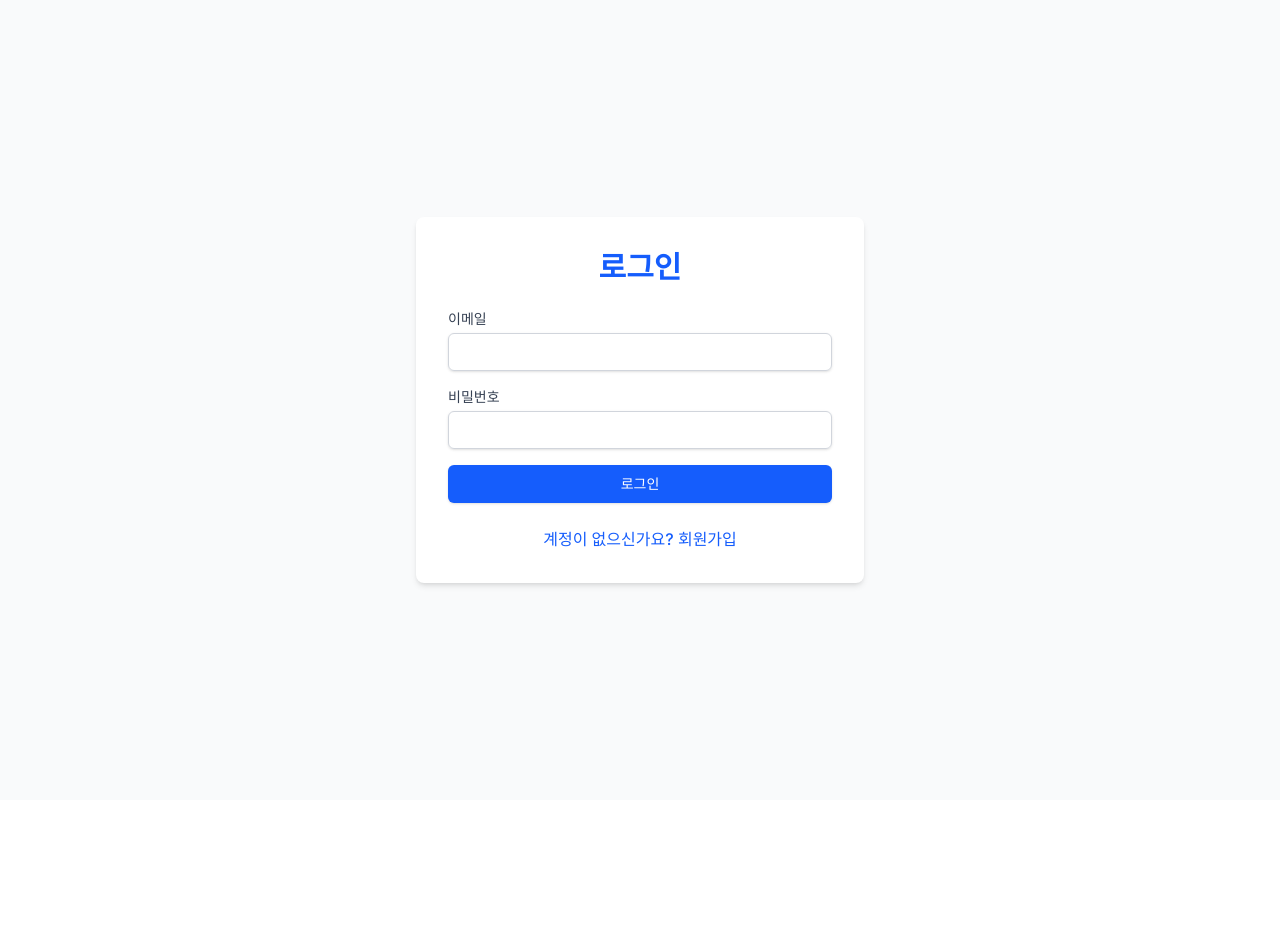
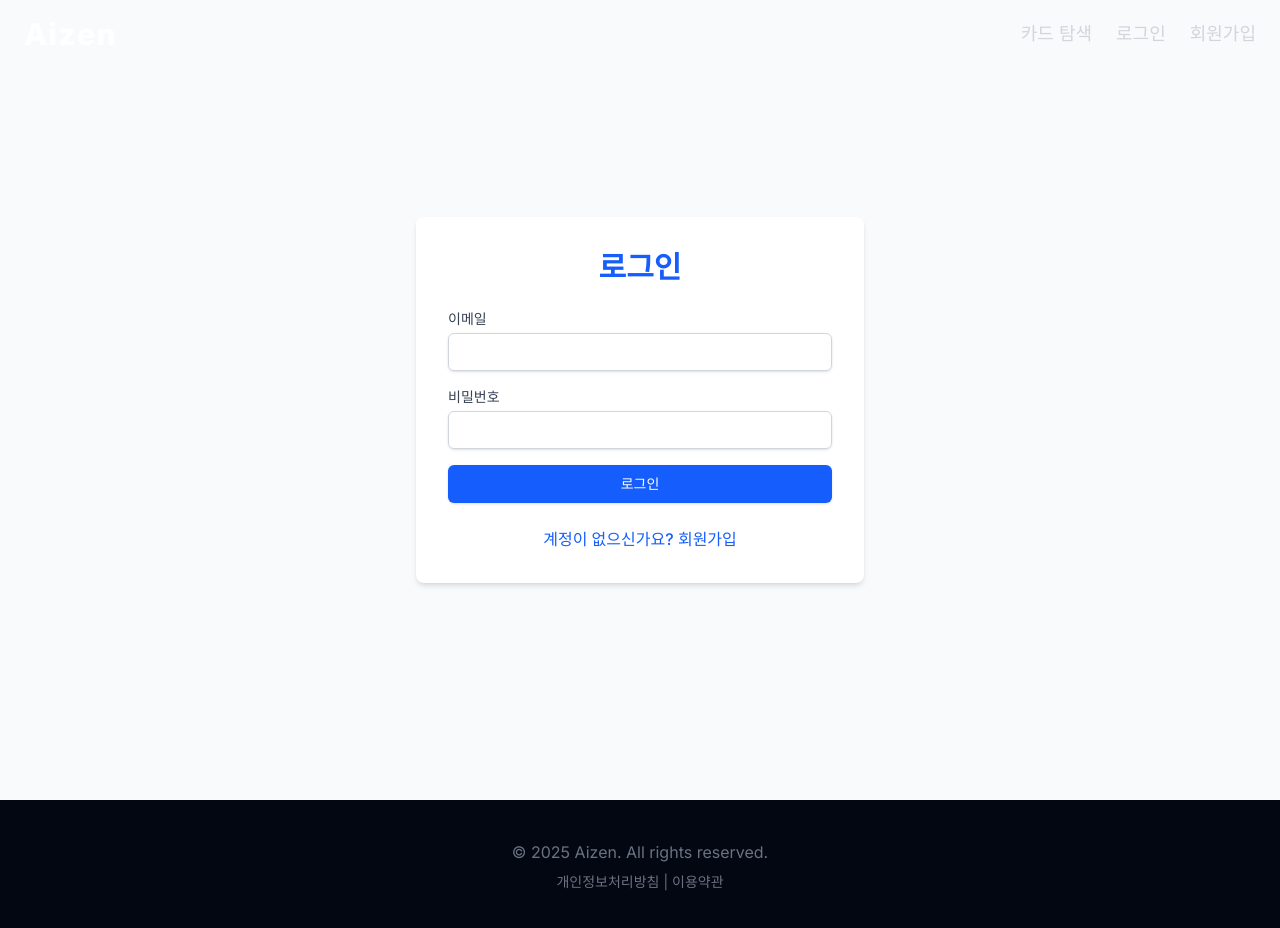
Before and after one commit to rakaso598/aizen, a Next.js app: page /login in a window 1280 px wide. Shown: the top 928 px of the page. Before the commit the page ends 800 px from the top, so only its background shows below. Built offline with nearby package versions, Linux system fonts and the light colour scheme.

Commit message:
feat: 랜딩 페이지 개선

```diff
--- a/src/app/layout.js
+++ b/src/app/layout.js
@@ -2,6 +2,8 @@ import { Geist, Geist_Mono } from "next/font/google";
 import "./globals.css";
 import { Inter } from 'next/font/google'; // Next.js 폰트 최적화 (선택 사항)
 import SessionProvider from '../components/SessionProvider';
+import Header from '@/components/Header'; // Header 컴포넌트를 불러옵니다.
+import Footer from '@/components/Footer'; // Footer 컴포넌트를 불러옵니다.
 
 const inter = Inter({ subsets: ['latin'] }); // 폰트 설정 (선택 사항)
 
@@ -16,8 +18,8 @@ const geistMono = Geist_Mono({
 });
 
 export const metadata = {
-  title: 'Aizen AI Card Platform',
-  description: 'AI-generated art card collection and trading platform',
+  title: 'Aizen.ART - AI Art Platform',
+  description: '인공지능이 빚어낸 예술, 당신이 완성하는 가치.',
 };
 
 export default function RootLayout({ children }) {
@@ -26,7 +28,9 @@ export default function RootLayout({ children }) {
       <body className={inter.className}>
         {/* SessionProvider로 자식 컴포넌트들을 감쌈 */}
         <SessionProvider>
+          <Header />
           {children}
+          <Footer />
         </SessionProvider>
       </body>
     </html>
--- a/src/app/page.js
+++ b/src/app/page.js
@@ -1,27 +1,9 @@
 // app/page.js
-'use client'; // 클라이언트 컴포넌트로 지정
+'use client';
 
-import { useEffect, useState } from 'react';
 import Link from 'next/link';
 
 export default function Home() {
-  const [hasScrolled, setHasScrolled] = useState(false);
-
-  useEffect(() => {
-    const handleScroll = () => {
-      if (window.scrollY > 50) {
-        setHasScrolled(true);
-      } else {
-        setHasScrolled(false);
-      }
-    };
-
-    window.addEventListener('scroll', handleScroll);
-    return () => {
-      window.removeEventListener('scroll', handleScroll);
-    };
-  }, []);
-
   return (
     <div className="relative min-h-screen bg-gradient-to-br from-gray-950 to-black text-white overflow-hidden">
       {/* 배경 애니메이션 - 추상적인 시안색/노란색/빨간색 흐름 */}
@@ -31,26 +13,6 @@ export default function Home() {
         <div className="absolute top-1/4 right-1/4 w-1/4 h-1/4 bg-red-500 rounded-full mix-blend-screen filter blur-3xl animate-blob animation-delay-6000"></div>
         <div className="absolute bottom-1/3 left-1/3 w-1/3 h-1/3 bg-white rounded-full mix-blend-screen filter blur-3xl animate-blob animation-delay-8000"></div>
       </div>
-
-      {/* 네비게이션 바 (스크롤 시 배경 변경) */}
-      <header className={`fixed top-0 left-0 w-full z-50 transition-colors duration-300 ${hasScrolled ? 'bg-black bg-opacity-70 backdrop-blur-md shadow-lg' : 'bg-transparent'}`}>
-        <nav className="container mx-auto px-6 py-4 flex justify-between items-center">
-          <Link href="/" className="text-3xl font-extrabold text-white tracking-wider animate-pulse-fade">
-            Aizen
-          </Link>
-          <div className="space-x-6">
-            <Link href="/items" className="text-lg text-gray-300 hover:text-cyan-400 transition-colors duration-200">
-              카드 탐색
-            </Link>
-            <Link href="/login" className="text-lg text-gray-300 hover:text-yellow-400 transition-colors duration-200">
-              로그인
-            </Link>
-            <Link href="/auth/signup" className="text-lg text-gray-300 hover:text-red-400 transition-colors duration-200">
-              회원가입
-            </Link>
-          </div>
-        </nav>
-      </header>
 
       {/* 메인 히어로 섹션 */}
       <section className="relative z-10 flex flex-col items-center justify-center min-h-screen text-center px-6 pt-24 pb-12">
@@ -138,20 +100,11 @@ export default function Home() {
           <p className="text-2xl text-white mb-10 animate-fade-in animation-delay-500">
             당신만의 AI 아트 컬렉션을 만들고, 글로벌 커뮤니티와 교류하며 무한한 가능성을 탐험하세요.
           </p>
-          <Link href="/auth/signup" className="px-10 py-5 bg-white text-blue-700 font-bold text-2xl rounded-full shadow-2xl transform hover:scale-110 transition-all duration-300 focus:outline-none focus:ring-4 focus:ring-white focus:ring-opacity-75 animate-bounce-subtle">
+          <Link href="/auth/signup" className="px-10 py-5 bg-white text-blue-700 font-bold text-2xl rounded-full shadow-2xl transform hover:scale-110 transition-all duration-300 focus:outline-none focus:ring-4 focus:ring-white focus:ring-opacity-75">
             무료로 시작하기
           </Link>
         </div>
       </section>
-
-      {/* 푸터 */}
-      <footer className="relative z-10 py-10 bg-gray-950 text-center text-gray-500">
-        <p>&copy; 2025 Aizen. All rights reserved.</p>
-        <p className="mt-2 text-sm">
-          <Link href="/privacy" className="hover:text-white transition-colors duration-200">개인정보처리방침</Link> |{' '}
-          <Link href="/terms" className="hover:text-white transition-colors duration-200">이용약관</Link>
-        </p>
-      </footer>
 
       {/* Tailwind CSS 애니메이션 키프레임 (tailwind.config.js에 추가 권장) */}
       <style jsx global>{`
--- /dev/null
+++ b/src/components/Footer.js
@@ -0,0 +1,14 @@
+// components/Footer.js
+import Link from 'next/link';
+
+export default function Footer() {
+  return (
+    <footer className="relative z-10 py-10 bg-gray-950 text-center text-gray-500">
+      <p>&copy; 2025 Aizen. All rights reserved.</p>
+      <p className="mt-2 text-sm">
+        <Link href="/privacy" className="hover:text-white transition-colors duration-200">개인정보처리방침</Link> |{' '}
+        <Link href="/terms" className="hover:text-white transition-colors duration-200">이용약관</Link>
+      </p>
+    </footer>
+  );
+}
--- /dev/null
+++ b/src/components/Header.js
@@ -0,0 +1,45 @@
+// components/Header.js
+'use client'; // 스크롤 이벤트를 사용하므로 클라이언트 컴포넌트로 지정
+
+import { useEffect, useState } from 'react';
+import Link from 'next/link';
+
+export default function Header() {
+  const [hasScrolled, setHasScrolled] = useState(false);
+
+  useEffect(() => {
+    const handleScroll = () => {
+      if (window.scrollY > 50) {
+        setHasScrolled(true);
+      } else {
+        setHasScrolled(false);
+      }
+    };
+
+    window.addEventListener('scroll', handleScroll);
+    return () => {
+      window.removeEventListener('scroll', handleScroll);
+    };
+  }, []);
+
+  return (
+    <header className={`fixed top-0 left-0 w-full z-50 transition-colors duration-300 ${hasScrolled ? 'bg-black bg-opacity-70 backdrop-blur-md shadow-lg' : 'bg-transparent'}`}>
+      <nav className="container mx-auto px-6 py-4 flex justify-between items-center">
+        <Link href="/" className="text-3xl font-extrabold text-white tracking-wider animate-pulse-fade">
+          Aizen
+        </Link>
+        <div className="space-x-6">
+          <Link href="/items" className="text-lg text-gray-300 hover:text-cyan-400 transition-colors duration-200">
+            카드 탐색
+          </Link>
+          <Link href="/login" className="text-lg text-gray-300 hover:text-yellow-400 transition-colors duration-200">
+            로그인
+          </Link>
+          <Link href="/auth/signup" className="text-lg text-gray-300 hover:text-red-400 transition-colors duration-200">
+            회원가입
+          </Link>
+        </div>
+      </nav>
+    </header>
+  );
+}
```
